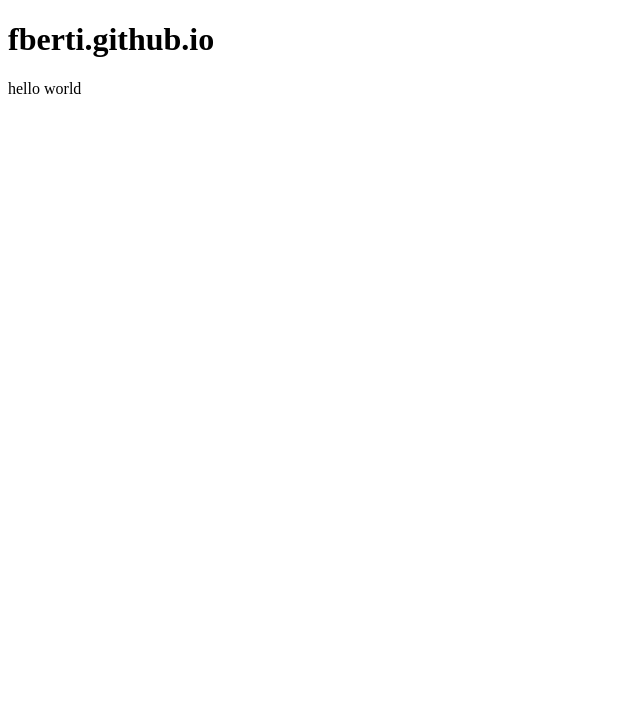
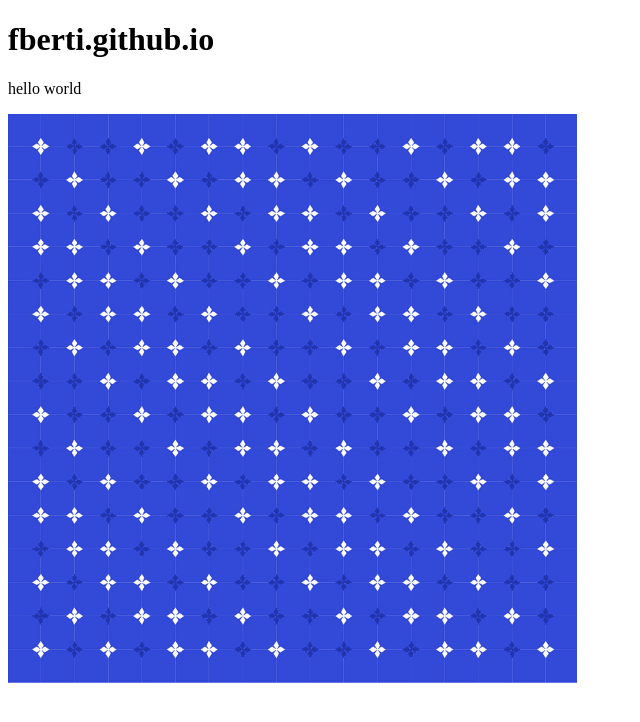
Before and after one commit to fberti/fberti.github.io, a plain HTML site: page index.html in a window 1280 px wide. Shown: the whole page, without its empty margins (0-640 px from the left). Drawn offline with Linux system fonts and the light colour scheme.

Commit message:
change 3

```diff
--- a/index.html
+++ b/index.html
@@ -8,6 +8,7 @@
 <body>
     <h1>fberti.github.io</h1>
     <p>hello world</p>
+    <img src="./asset/stuff_blue.png" alt="">
 </body>
 
 </html>
```
Also changed, not shown: asset/stuff_blue.png (added).
